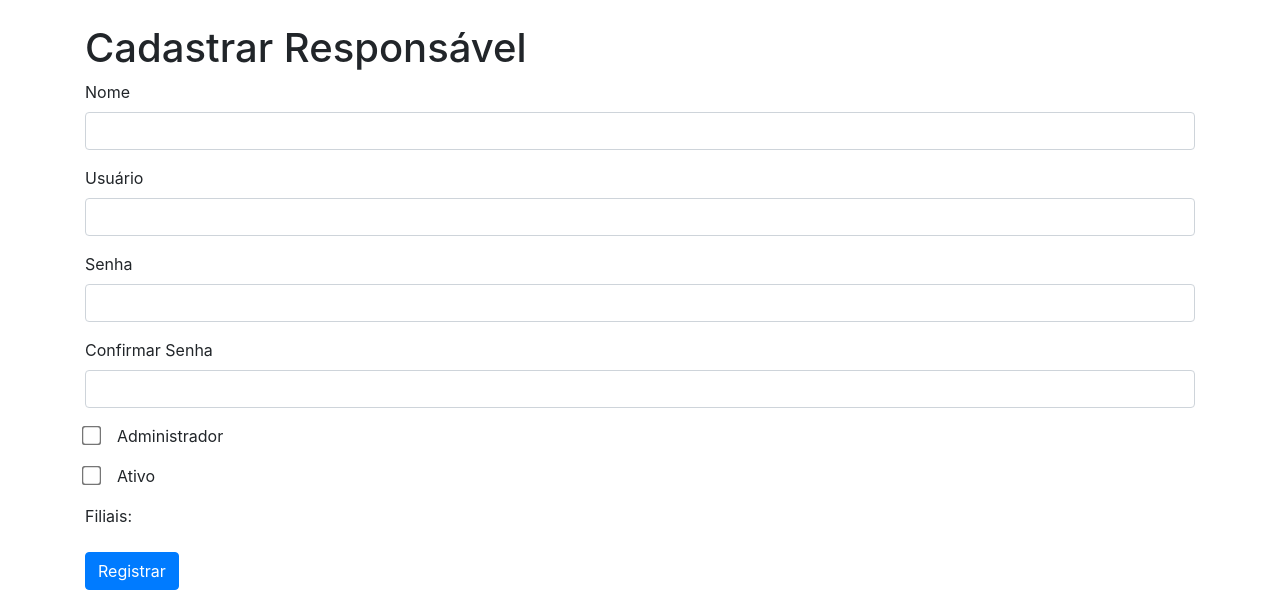
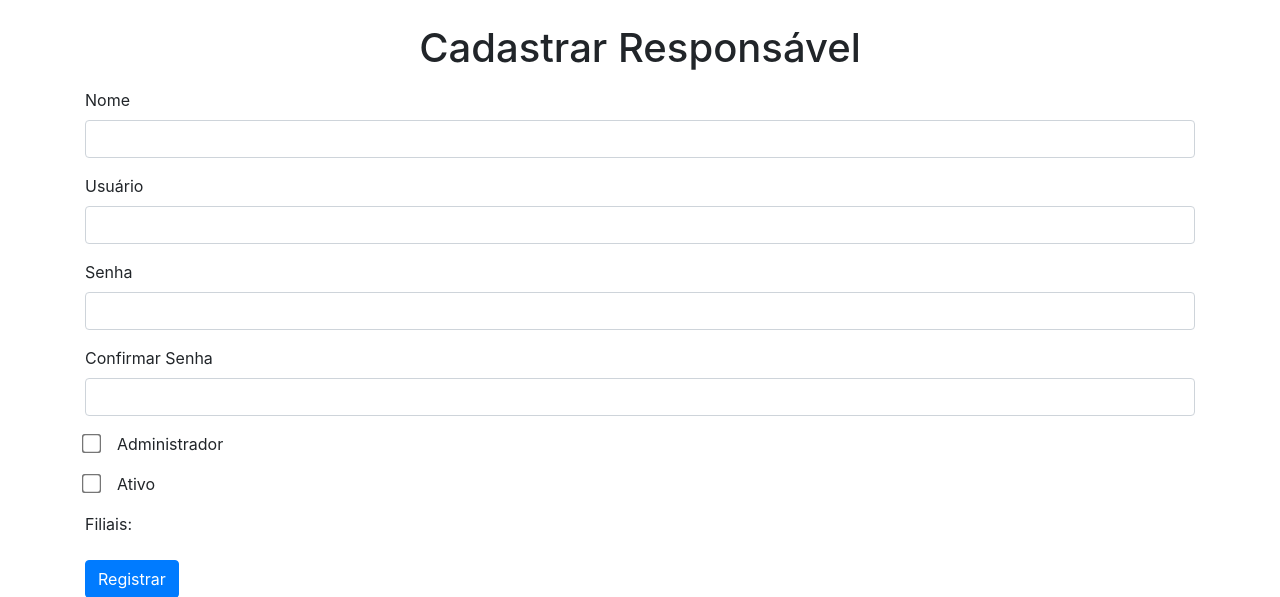
Before and after one commit to vitoroliveirasilva/Recebimento, a Flask app: page /cadastro/responsavel in a window 1280 px wide. Shown: the part 56-653 px from the top of the page. Run offline with Flask 3, Linux system fonts and the light colour scheme; the visitor is signed in with stand-in values (Sample User, id 1); data that the repository does not hold is empty; some libraries are stand-ins or nearby versions.

Commit message:
Center h1 register responser

```diff
--- a/Recebimento/templates/register/responsavel.html
+++ b/Recebimento/templates/register/responsavel.html
@@ -13,7 +13,7 @@
         }
     </style>
     <div class="container">
-        <h1 class="form-group69 mt-4">Cadastrar Responsável</h1>
+        <h1 class="form-group text-center mt-4">Cadastrar Responsável</h1>
 
         <form method="POST">
             {{ form.hidden_tag() }}
```
